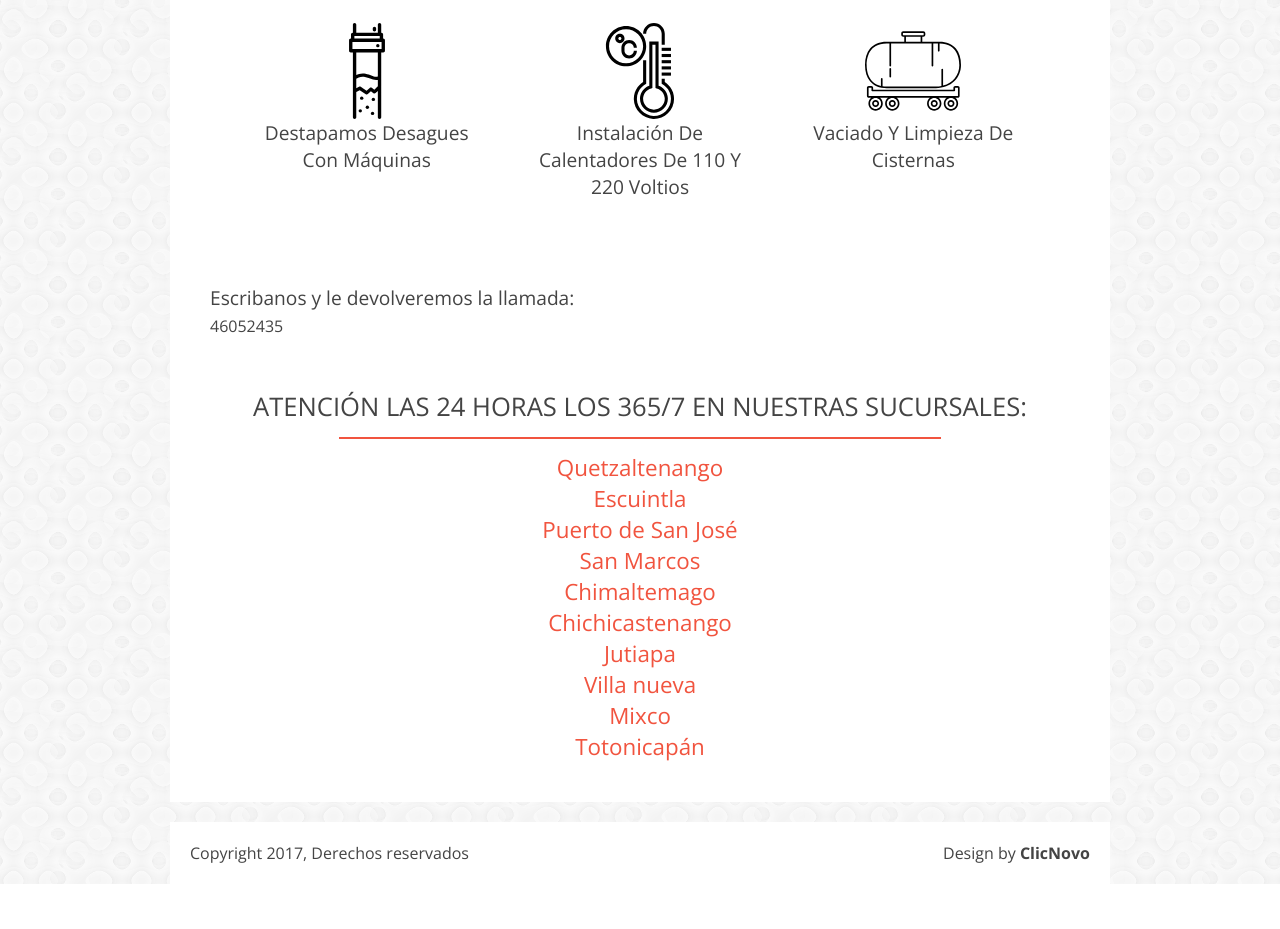
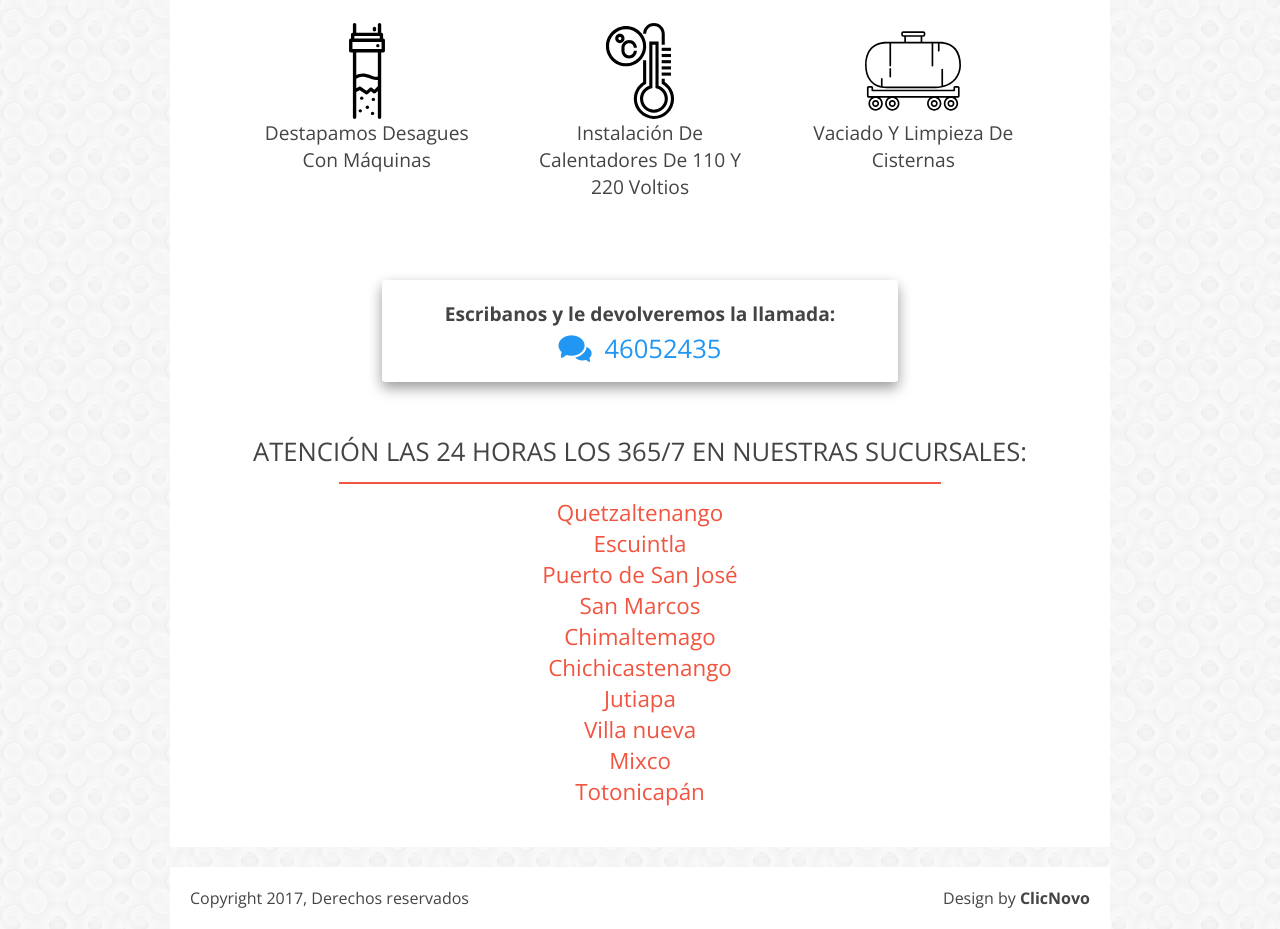
Before and after one commit to AlejandroHTadinoM/plomibombas_ebenezer, a website: page index.html in a window 1280 px wide. Shown: the part 1437-2366 px from the top of the page. Before the commit the page ends 2321 px from the top, so only its background shows below. Drawn offline with nearby package versions, Linux system fonts and the light colour scheme.

Commit message:
Added: Callme btn

```diff
--- a/css/responsee.css
+++ b/css/responsee.css
@@ -542,3 +542,24 @@ nav {
 .sucursales li {
   color: #f1543f;
 }
+.cta {
+  margin: 0 20%;
+  text-align: center;
+  box-shadow: 0 6px 14px rgba(0, 0, 0, .4);
+  border-radius: .2em;
+  width: 60%;
+  padding: 1rem 2rem;
+  display: inline-block;
+}
+.cta h4 {
+  font-weight: 700;
+}
+.cta a {
+  color: #2196F3;
+  font-size: 1.6em;
+}
+.icon {
+  color: #2196F3;
+  font-size: 1em;
+  margin-right: .5em;
+}
--- a/index.html
+++ b/index.html
@@ -195,9 +195,9 @@
 
 							<div class="box">
 								<div class="sm-12 md-12 lg-12">
-									<div class="center">
+									<div class="cta">
 										<h4>Escribanos y le devolveremos la llamada:</h2>
-										<a href="cel:46052435">46052435</a>
+										<a href="cel:46052435"><i class="icon-discussion icon"></i>46052435</a>
 									</div>
 
 								</div>
```
